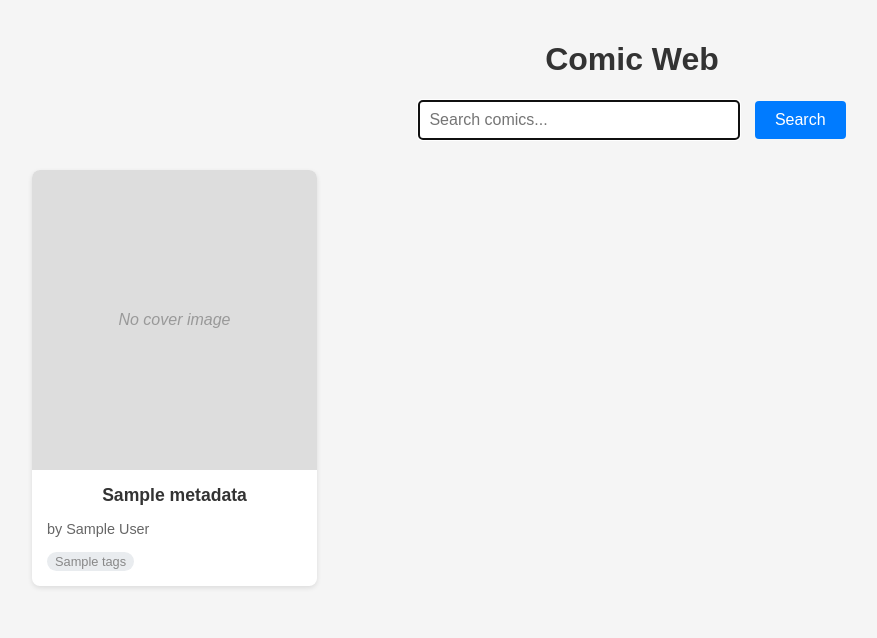
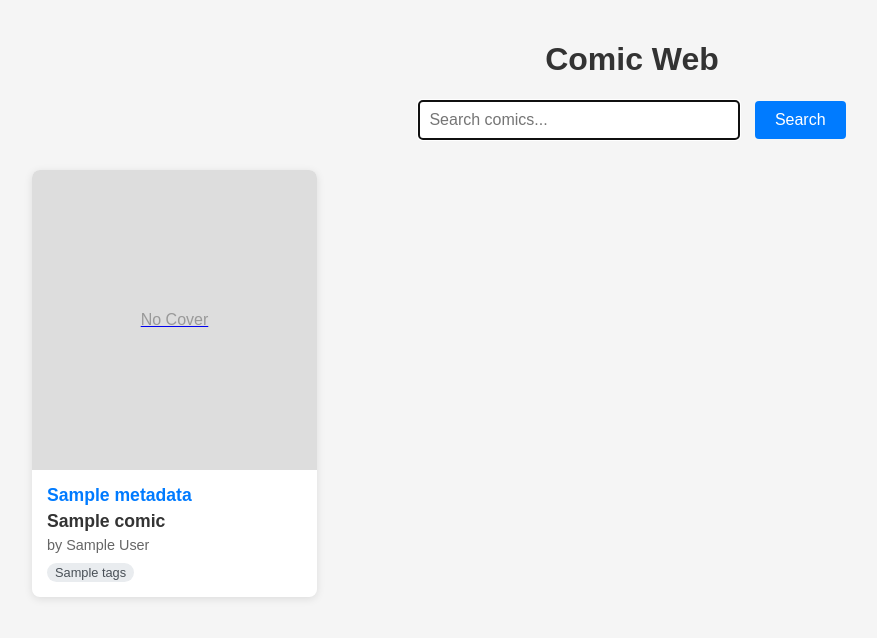
Before and after one commit to songzhi909/comic_web, a Flask app: template templates/index.html in a window 1280 px wide. Shown: the top 638 px of the page, without its empty margins (8-885 px from the left). Run offline with Flask 3, Linux system fonts and the light colour scheme; the template is opened without the code that fills it: most values are stand-ins (such as "Sample title", 1, 10 or a date in 2020).

Commit message:
使用数据库存储漫画信息

```diff
--- a/src/app.py
+++ b/src/app.py
@@ -9,10 +9,14 @@ import os
 sys.path.insert(0, os.path.dirname(os.path.abspath(__file__)))
 
 from comics_app.routes import create_app
+from comics_app.database import init_db
 from log_config import setup_logging
 
 # Setup logging
 logger = setup_logging()
+
+# Initialize database
+init_db()
 
 # Create the Flask application
 app = create_app()
--- a/src/comics_app/routes.py
+++ b/src/comics_app/routes.py
@@ -6,91 +6,50 @@ import os
 import json
 import logging
 import sys
-from flask import Flask, render_template, jsonify, send_from_directory, request, redirect, url_for
-from werkzeug.utils import secure_filename
 
 # Add the src directory to the path for imports
 sys.path.insert(0, os.path.dirname(os.path.dirname(os.path.abspath(__file__))))
 
+from flask import Flask, render_template, jsonify, send_from_directory, request, redirect, url_for
+from werkzeug.utils import secure_filename
+
 from config import Config
 from comics_app.models import Comic, ComicImage
 from comics_app.utils import get_comic_images, get_comic_cover, is_path_safe
+from comics_app.database import (
+    init_db,
+    get_comic_metadata,
+    save_comic_metadata,
+    get_all_comics as db_get_all_comics,
+    save_bookmark,
+    remove_bookmark,
+    get_bookmarks,
+    sync_comics_with_db
+)
 
 logger = logging.getLogger(__name__)
 
-# Metadata file name
-METADATA_FILE = "metadata.json"
-BOOKMARKS_FILE = "bookmarks.json"
-
-def load_comic_metadata(comic_name):
-    """Load metadata for a specific comic"""
-    metadata_path = os.path.join(Config.COMICS_DIR, comic_name, METADATA_FILE)
-    if os.path.exists(metadata_path):
-        try:
-            with open(metadata_path, 'r', encoding='utf-8') as f:
-                return json.load(f)
-        except Exception as e:
-            logger.error(f"Error loading metadata for {comic_name}: {str(e)}")
-    return {}
-
-def save_comic_metadata(comic_name, metadata):
-    """Save metadata for a specific comic"""
-    metadata_path = os.path.join(Config.COMICS_DIR, comic_name, METADATA_FILE)
-    try:
-        with open(metadata_path, 'w', encoding='utf-8') as f:
-            json.dump(metadata, f, indent=2, ensure_ascii=False)
-        return True
-    except Exception as e:
-        logger.error(f"Error saving metadata for {comic_name}: {str(e)}")
-        return False
-
-def load_bookmarks():
-    """Load bookmarks from file"""
-    bookmarks_path = os.path.join(Config.COMICS_DIR, BOOKMARKS_FILE)
-    if os.path.exists(bookmarks_path):
-        try:
-            with open(bookmarks_path, 'r', encoding='utf-8') as f:
-                return json.load(f)
-        except Exception as e:
-            logger.error(f"Error loading bookmarks: {str(e)}")
-    return {}
-
-def save_bookmarks(bookmarks):
-    """Save bookmarks to file"""
-    bookmarks_path = os.path.join(Config.COMICS_DIR, BOOKMARKS_FILE)
-    try:
-        with open(bookmarks_path, 'w', encoding='utf-8') as f:
-            json.dump(bookmarks, f, indent=2, ensure_ascii=False)
-        return True
-    except Exception as e:
-        logger.error(f"Error saving bookmarks: {str(e)}")
-        return False
-
 def get_all_comics():
     """Get all comics with their metadata"""
+    # Sync comics directory with database
+    sync_comics_with_db()
+
+    # Get comics from database
+    db_comics = db_get_all_comics()
     comics = []
-    if not os.path.exists(Config.COMICS_DIR):
-        logger.warning("Comics directory does not exist")
-        return comics
 
-    try:
-        for item in sorted(os.listdir(Config.COMICS_DIR)):
-            item_path = os.path.join(Config.COMICS_DIR, item)
-            if os.path.isdir(item_path):
-                # Load metadata for the comic
-                metadata = load_comic_metadata(item)
-
-                # Get cover image
-                cover = get_comic_cover(Config.COMICS_DIR, item)
-
-                comic = Comic(
-                    name=item,
-                    cover_image=cover,
-                    metadata=metadata
-                )
-                comics.append(comic)
-    except Exception as e:
-        logger.error(f"Error scanning comics directory: {str(e)}")
+    for db_comic in db_comics:
+        comic = Comic(
+            name=db_comic['name'],
+            cover_image=db_comic['cover_image'],
+            metadata={
+                'title': db_comic['title'],
+                'author': db_comic['author'],
+                'tags': db_comic['tags'],
+                'description': db_comic['description']
+            }
+        )
+        comics.append(comic)
 
     return comics
 
@@ -107,6 +66,10 @@ def create_app():
                 template_folder=os.path.abspath(template_dir),
                 static_folder=os.path.abspath(static_dir))
 
+    # Initialize database
+    with app.app_context():
+        init_db()
+
     @app.route('/')
     def index():
         """Main page showing all comics"""
@@ -118,9 +81,9 @@ def create_app():
             comics = [comic for comic in comics
                      if search_query in comic.name.lower() or
                         (comic.metadata and (
-                            search_query in comic.metadata.get('title', '').lower() or
-                            search_query in comic.metadata.get('author', '').lower() or
-                            search_query in comic.metadata.get('tags', '').lower()
+                            search_query in (comic.metadata.get('title') or '').lower() or
+                            search_query in (comic.metadata.get('author') or '').lower() or
+                            search_query in (comic.metadata.get('tags') or '').lower()
                         ))]
 
         return render_template('index.html', comics=comics, search_query=search_query)
@@ -138,7 +101,7 @@ def create_app():
             return "Comic not found", 404
 
         # Load metadata
-        metadata = load_comic_metadata(name)
+        metadata = get_comic_metadata(name)
         comic_title = metadata.get('title', name)
 
         # Get first batch of images
@@ -202,7 +165,7 @@ def create_app():
             return jsonify({"error": "Invalid comic name"}), 400
 
         if request.method == 'GET':
-            metadata = load_comic_metadata(name)
+            metadata = get_comic_metadata(name)
             return jsonify(metadata)
         elif request.method == 'POST':
             metadata = request.get_json()
@@ -215,13 +178,33 @@ def create_app():
     def bookmarks():
         """API endpoint for getting or updating bookmarks"""
         if request.method == 'GET':
-            bookmarks_data = load_bookmarks()
+            bookmarks_data = get_bookmarks()
             return jsonify(bookmarks_data)
         elif request.method == 'POST':
-            bookmarks_data = request.get_json()
-            if save_bookmarks(bookmarks_data):
-                return jsonify({"success": True})
+            data = request.get_json()
+            if isinstance(data, dict):
+                # For backward compatibility, handle both old format and new format
+                if 'comic_name' in data and 'action' in data:
+                    # New format with action
+                    comic_name = data['comic_name']
+                    comic_title = data.get('comic_title', comic_name)
+                    action = data['action']
+
+                    if action == 'add':
+                        if save_bookmark(comic_name, comic_title):
+                            return jsonify({"success": True})
+                        else:
+                            return jsonify({"error": "Failed to save bookmark"}), 500
+                    elif action == 'remove':
+                        if remove_bookmark(comic_name):
+                            return jsonify({"success": True})
+                        else:
+                            return jsonify({"error": "Failed to remove bookmark"}), 500
+                else:
+                    # Old format - replace all bookmarks
+                    # In this case, we'll just return success since we're not using this approach anymore
+                    return jsonify({"success": True})
             else:
-                return jsonify({"error": "Failed to save bookmarks"}), 500
+                return jsonify({"error": "Invalid data format"}), 400
 
     return app
--- a/templates/index.html
+++ b/templates/index.html
@@ -49,66 +49,73 @@
             gap: 20px;
             margin-top: 30px;
         }
-        .comic-item {
-            background-color: white;
+        .comic-card {
+            background: white;
             border-radius: 8px;
+            box-shadow: 0 2px 8px rgba(0,0,0,0.1);
             overflow: hidden;
-            box-shadow: 0 2px 5px rgba(0,0,0,0.1);
-            transition: transform 0.3s ease;
+            transition: transform 0.2s;
         }
-        .comic-item:hover {
+        .comic-card:hover {
             transform: translateY(-5px);
-            box-shadow: 0 5px 15px rgba(0,0,0,0.2);
-        }
-        .comic-item a {
-            text-decoration: none;
-            color: #333;
+            box-shadow: 0 4px 16px rgba(0,0,0,0.15);
         }
         .comic-cover {
             width: 100%;
             height: 300px;
             object-fit: cover;
-            display: block;
+        }
+        .comic-info {
+            padding: 15px;
+        }
+        .comic-name {
+            font-weight: bold;
+            margin-bottom: 5px;
+            color: #333;
+            font-size: 1.1em;
         }
         .comic-title {
-            padding: 15px;
-            text-align: center;
             font-weight: bold;
+            margin-bottom: 5px;
+            color: #007bff;
             font-size: 1.1em;
         }
-        .comic-metadata {
-            padding: 0 15px 15px 15px;
+        .comic-author {
+            color: #666;
             font-size: 0.9em;
-            color: #666;
+            margin-bottom: 10px;
         }
         .comic-tags {
-            padding: 0 15px 15px 15px;
-            font-size: 0.8em;
-            color: #888;
+            display: flex;
+            flex-wrap: wrap;
+            gap: 5px;
         }
         .tag {
-            display: inline-block;
             background-color: #e9ecef;
+            color: #495057;
+            padding: 2px 8px;
             border-radius: 12px;
-            padding: 2px 8px;
-            margin-right: 5px;
+            font-size: 0.8em;
         }
-        .placeholder {
-            color: #999;
+        .no-comics {
+            text-align: center;
+            color: #666;
             font-style: italic;
-            text-align: center;
-            padding: 40px 20px;
             grid-column: 1 / -1;
+            padding: 40px;
         }
-        .no-cover {
-            width: 100%;
-            height: 300px;
-            background-color: #ddd;
-            display: flex;
-            align-items: center;
-            justify-content: center;
-            color: #999;
-            font-style: italic;
+        .clear-search {
+            margin-left: 10px;
+            padding: 10px 15px;
+            background-color: #6c757d;
+            color: white;
+            border: none;
+            border-radius: 4px;
+            cursor: pointer;
+            font-size: 16px;
+        }
+        .clear-search:hover {
+            background-color: #5a6268;
         }
     </style>
 </head>
@@ -118,44 +125,56 @@
 
         <div class="search-container">
             <form id="search-form">
-                <input type="text" id="search-input" name="search" placeholder="Search comics..." value="{{ search_query }}">
+                <input type="text" id="search-input" name="search" placeholder="Search comics..." value="{{ search_query or '' }}">
                 <button type="submit">Search</button>
+                {% if search_query %}
+                <a href="/" class="clear-search">Clear</a>
+                {% endif %}
             </form>
         </div>
 
-        <div class="comics-grid">
+        <div class="comics-grid" id="comics-grid">
             {% if comics %}
                 {% for comic in comics %}
-                    <div class="comic-item">
+                <div class="comic-card">
                     <a href="/comic/{{ comic.name }}">
                         {% if comic.cover_image %}
-                                <img src="/comic/{{ comic.name }}/cover" alt="{{ comic.name }} cover" class="comic-cover">
+                        <img src="/comic/{{ comic.name }}/cover" alt="{{ comic.name }} cover" class="comic-cover" onerror="this.src='/static/placeholder.png'">
                         {% else %}
-                                <div class="no-cover">No cover image</div>
-                            {% endif %}
-                            <div class="comic-title">
-                                {{ comic.metadata.title if comic.metadata.title else comic.name }}
-                            </div>
-                            {% if comic.metadata.author %}
-                                <div class="comic-metadata">
-                                    by {{ comic.metadata.author }}
+                        <div class="comic-cover" style="background-color: #ddd; display: flex; align-items: center; justify-content: center; color: #999;">
+                            No Cover
                         </div>
                         {% endif %}
-                            {% if comic.metadata.tags %}
+                    </a>
+                    <div class="comic-info">
+                        {% if comic.metadata and comic.metadata.title %}
+                        <div class="comic-title">{{ comic.metadata.title }}</div>
+                        <div class="comic-name">{{ comic.name }}</div>
+                        {% else %}
+                        <div class="comic-name">{{ comic.name }}</div>
+                        {% endif %}
+
+                        {% if comic.metadata and comic.metadata.author %}
+                        <div class="comic-author">by {{ comic.metadata.author }}</div>
+                        {% endif %}
+
+                        {% if comic.metadata and comic.metadata.tags %}
                         <div class="comic-tags">
                             {% for tag in comic.metadata.tags.split(',') %}
                             <span class="tag">{{ tag.strip() }}</span>
                             {% endfor %}
                         </div>
                         {% endif %}
-                        </a>
+                    </div>
                 </div>
                 {% endfor %}
             {% else %}
-                <div class="placeholder">
-                    <p>No comics found. Add some comics to the "comics" directory to get started.</p>
+            <div class="no-comics">
+                <p>No comics found.</p>
                 {% if search_query %}
-                        <p><i>No comics matched your search for "{{ search_query }}". Try a different search term.</i></p>
+                <p>Try a different search term or <a href="/">view all comics</a>.</p>
+                {% else %}
+                <p>Add some comics to your "comics" directory to get started.</p>
                 {% endif %}
             </div>
             {% endif %}
@@ -163,9 +182,18 @@
     </div>
 
     <script>
-        // Focus the search input on page load
+        // Focus search input on page load
         document.addEventListener('DOMContentLoaded', function() {
             document.getElementById('search-input').focus();
+        });
+
+        // Handle search form submission
+        document.getElementById('search-form').addEventListener('submit', function(e) {
+            const searchInput = document.getElementById('search-input');
+            if (searchInput.value.trim() === '') {
+                e.preventDefault();
+                window.location.href = '/';
+            }
         });
     </script>
 </body>
```
Also changed, not shown: src/comics_app/database.py (added, +281 -0 lines), templates/comic.html (+26 -21 lines). Lines whose indentation alone changed are shown as unchanged.
